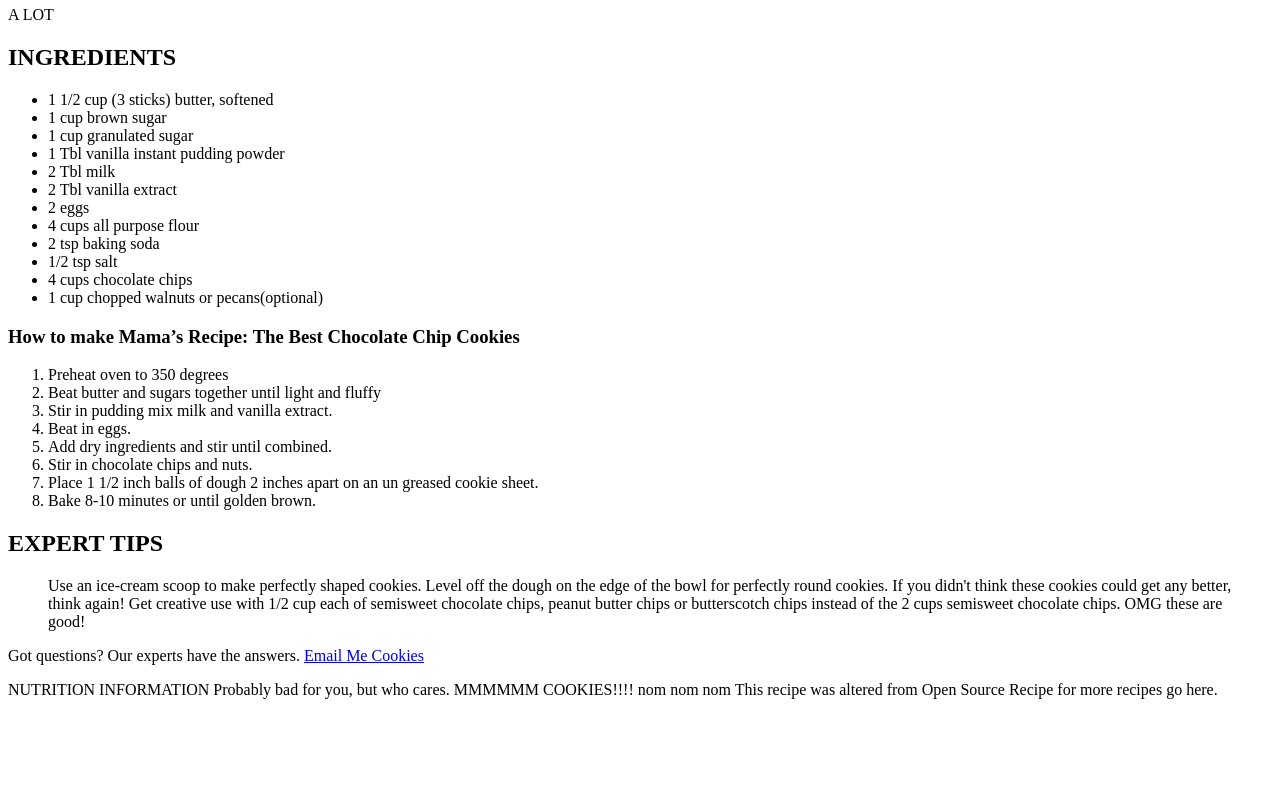
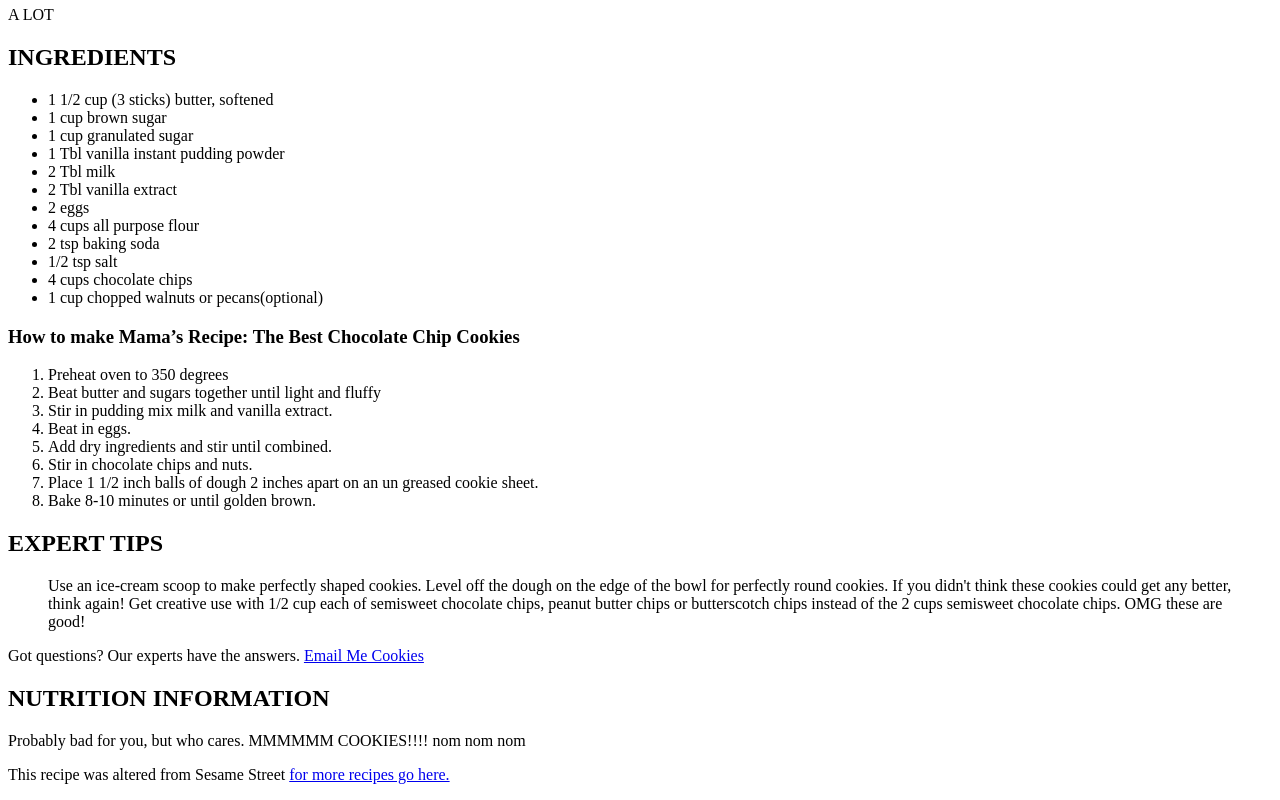
Before and after one commit to artdir0/homework1, a plain HTML site: page index.html in a window 1280 px wide. Shown: the part 945-1745 px from the top of the page. Before the commit the page ends 1652 px from the top, so only its background shows below. Drawn offline with Linux system fonts and the light colour scheme.

Commit message:
last link added

```diff
--- a/index.html
+++ b/index.html
@@ -69,16 +69,10 @@
 		</blockquote>
 		<p>Got questions? Our experts have the answers. <a href="mailto:cookiemonster@yahoo.com">Email Me Cookies</a></p>
 
-NUTRITION INFORMATION
+	<h2>NUTRITION INFORMATION</h2>
 
-Probably bad for you, but who cares. MMMMMM COOKIES!!!! nom nom nom
-
-This recipe was altered from Open Source Recipe for more recipes go here.
-
-
-
-
-
+	<p>Probably bad for you, but who cares. MMMMMM COOKIES!!!! nom nom nom</p>
+	<p>This recipe was altered from Sesame Street <a href="http://www.sesamestreet.org/muppets/cookie-monster" target="_blank">for more recipes go here.</a></p>
 </body>
 
 </html>
```
